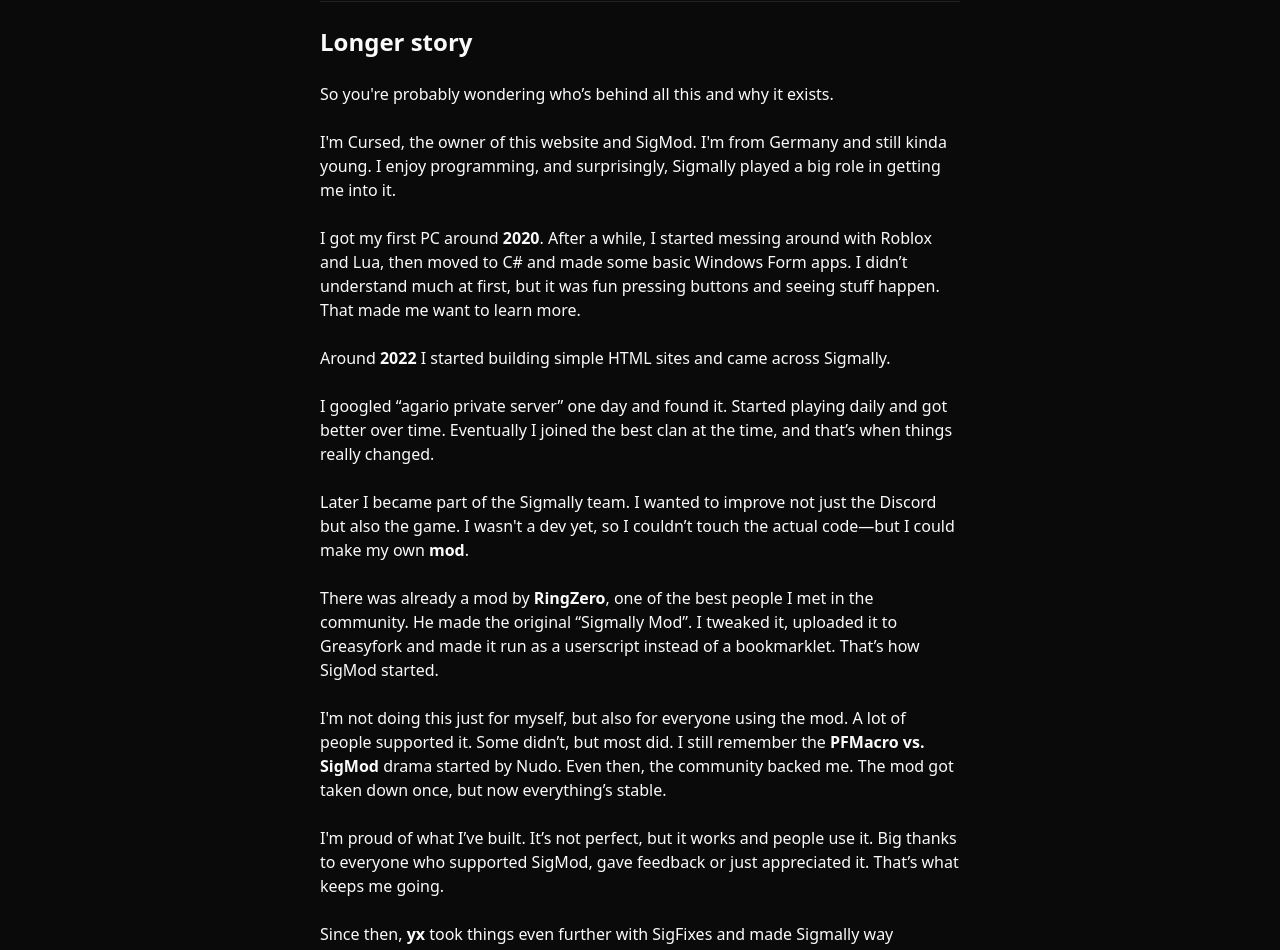
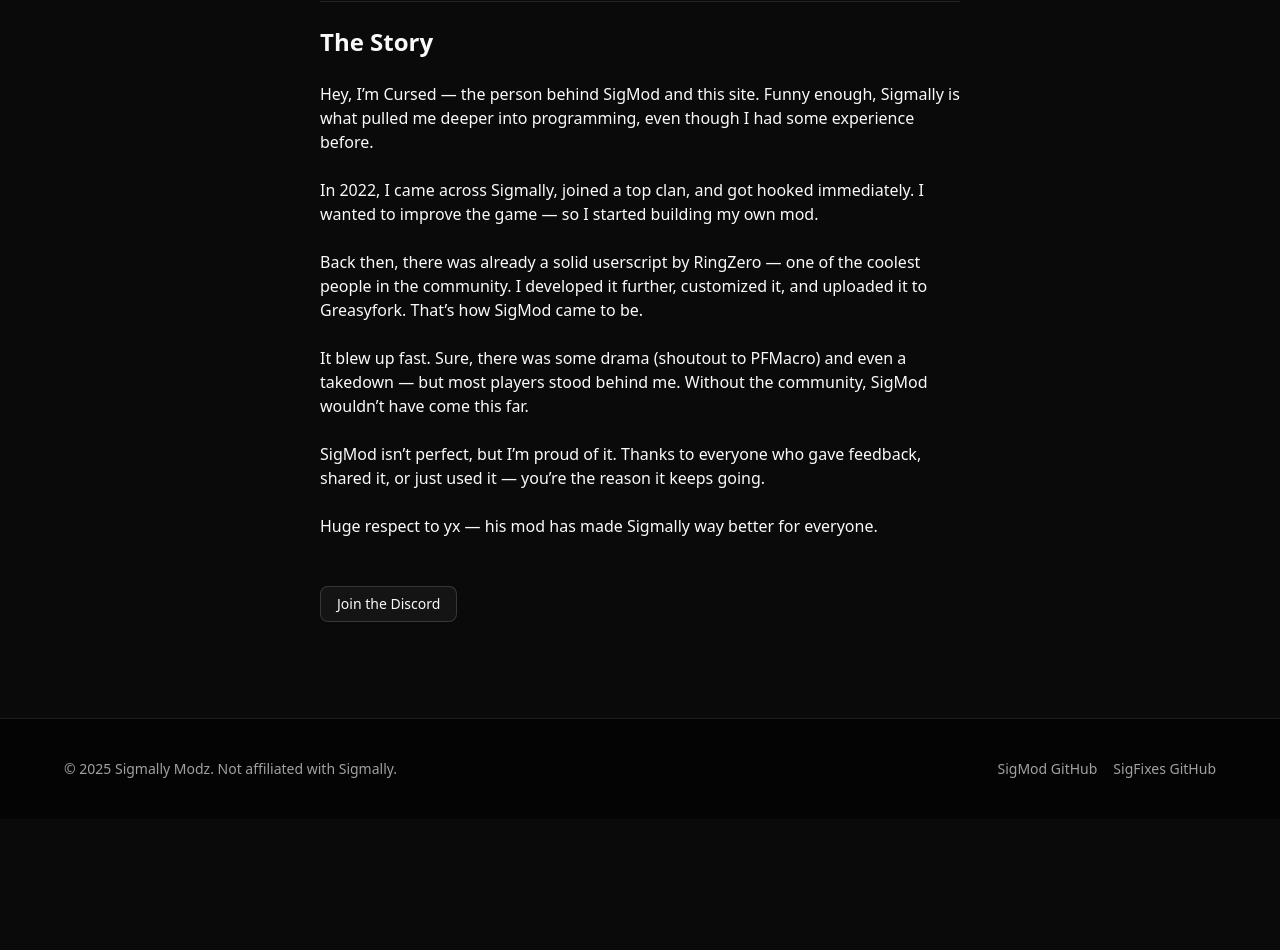
Before and after one commit to czrsd/sigmod-website, a Next.js app: page /en/about in a window 1280 px wide. Shown: the part 540-1490 px from the top of the page. After the commit the page ends 1359 px from the top, so only its background shows below. Built offline with nearby package versions, Linux system fonts and the light colour scheme.

Commit message:
Add translation for About page

```diff
--- a/messages/de.json
+++ b/messages/de.json
@@ -410,5 +410,22 @@
 		},
 		"needHelp": "Noch Fragen? Trete unserem Discord bei und öffne ein Support-Ticket – wir helfen dir gerne.",
 		"joinDiscord": "Discord beitreten"
+	},
+	"AboutPage": {
+		"title": "Über SigMod",
+		"tldr": {
+			"title": "Kurzfassung",
+			"text": "Ich bin Cursed aus Deutschland. Ich fing 2021 mit dem Programmieren an, entdeckte 2022 Sigmally und entwickelte SigMod basierend auf RingZeros Original-Mod. Mit Unterstützung von Leuten wie RingZero und yx wuchs SigMod zusammen mit Sigmally."
+		},
+		"story": {
+			"title": "Die Story",
+			"intro": "Hey, ich bin Cursed – der Kopf hinter SigMod und dieser Website. Lustigerweise war es Sigmally, das mich noch tiefer ins Programmieren gezogen hat, obwohl ich vorher schon ein bisschen drin war.",
+			"sigmodStart": "2022 bin ich auf Sigmally gestoßen, kam in einen Top-Clan und war sofort hooked. Ich wollte das Spiel verbessern – also fing ich an, meine eigene Mod zu bauen.",
+			"firstMod": "Damals gab’s schon ein starkes Userscript von RingZero – einer der coolsten Leute in der Community. Ich hab’s weiterentwickelt, angepasst und als Userscript auf Greasyfork hochgeladen. So entstand SigMod.",
+			"community": "Das Ding ging schnell durch die Decke. Klar gab’s Drama (Grüße an PFMacro) und sogar mal eine Sperrung – aber die meisten standen hinter mir. Ohne die Community hätte es SigMod nicht so weit geschafft.",
+			"thanks": "SigMod ist nicht perfekt, aber ich bin stolz drauf. Danke an alle, die Feedback gegeben, es geteilt oder einfach benutzt haben – ihr seid der Grund, warum’s weitergeht.",
+			"sigfixes": "Und riesigen Respekt an yx – seine SigFixes-Mod hat Sigmally für alle deutlich verbessert."
+		},
+		"joinDiscord": "Discord beitreten"
 	}
 }
--- a/messages/en.json
+++ b/messages/en.json
@@ -410,5 +410,22 @@
         },
         "needHelp": "Still need help? Join our Discord and open a support ticket — we’ll help you out.",
         "joinDiscord": "Join Discord"
+    },
+    "AboutPage": {
+        "title": "About SigMod",
+        "tldr": {
+            "title": "TL;DR",
+            "text": "I'm Cursed from Germany. I started coding around 2021, got hooked on Sigmally in 2022 and created SigMod as a userscript mod based on RingZero’s original. With support from people like RingZero and yx, both SigMod and Sigmally kept growing."
+        },
+        "story": {
+            "title": "The Story",
+            "intro": "Hey, I’m Cursed — the person behind SigMod and this site. Funny enough, Sigmally is what pulled me deeper into programming, even though I had some experience before.",
+            "sigmodStart": "In 2022, I came across Sigmally, joined a top clan, and got hooked immediately. I wanted to improve the game — so I started building my own mod.",
+            "firstMod": "Back then, there was already a solid userscript by RingZero — one of the coolest people in the community. I developed it further, customized it, and uploaded it to Greasyfork. That’s how SigMod came to be.",
+            "community": "It blew up fast. Sure, there was some drama (shoutout to PFMacro) and even a takedown — but most players stood behind me. Without the community, SigMod wouldn’t have come this far.",
+            "thanks": "SigMod isn’t perfect, but I’m proud of it. Thanks to everyone who gave feedback, shared it, or just used it — you’re the reason it keeps going.",
+            "sigfixes": "Huge respect to yx — his mod has made Sigmally way better for everyone."
+        },
+        "joinDiscord": "Join the Discord"
     }
 }
--- a/src/app/[locale]/about/page.tsx
+++ b/src/app/[locale]/about/page.tsx
@@ -2,87 +2,28 @@
 
 import { Button } from '@/components/ui/button';
 import Link from 'next/link';
+import { useTranslations } from 'next-intl';
 
 export default function AboutPage() {
+    const t = useTranslations('AboutPage');
+
     return (
         <section className='max-w-3xl mx-auto px-6 md:px-16 py-24 space-y-6'>
-            <h1 className='text-4xl font-bold mb-6'>About Me & SigMod</h1>
+            <h1 className='text-4xl font-bold mb-6'>{t('title')}</h1>
 
-            <h3 className='text-2xl font-semibold'>TL;DR</h3>
-            <p>
-                I'm Cursed from Germany. I started coding around 2021, got
-                hooked on Sigmally in 2022 and created SigMod as a userscript
-                mod based on RingZero’s original. With support from people like
-                RingZero and yx, both SigMod and Sigmally kept growing.
-            </p>
+            <h3 className='text-2xl font-semibold'>{t('tldr.title')}</h3>
+            <p>{t('tldr.text')}</p>
 
             <hr />
 
-            <h3 className='text-2xl font-semibold'>Longer story</h3>
-            <p>
-                So you're probably wondering who’s behind all this and why it
-                exists.
-            </p>
+            <h3 className='text-2xl font-semibold'>{t('story.title')}</h3>
 
-            <p>
-                I'm Cursed, the owner of this website and SigMod. I'm from
-                Germany and still kinda young. I enjoy programming, and
-                surprisingly, Sigmally played a big role in getting me into it.
-            </p>
-
-            <p>
-                I got my first PC around <strong>2020</strong>. After a while, I
-                started messing around with Roblox and Lua, then moved to C# and
-                made some basic Windows Form apps. I didn’t understand much at
-                first, but it was fun pressing buttons and seeing stuff happen.
-                That made me want to learn more.
-            </p>
-
-            <p>
-                Around <strong>2022</strong> I started building simple HTML
-                sites and came across Sigmally.
-            </p>
-
-            <p>
-                I googled “agario private server” one day and found it. Started
-                playing daily and got better over time. Eventually I joined the
-                best clan at the time, and that’s when things really changed.
-            </p>
-
-            <p>
-                Later I became part of the Sigmally team. I wanted to improve
-                not just the Discord but also the game. I wasn't a dev yet, so I
-                couldn’t touch the actual code—but I could make my own{' '}
-                <strong>mod</strong>.
-            </p>
-
-            <p>
-                There was already a mod by <strong>RingZero</strong>, one of the
-                best people I met in the community. He made the original
-                “Sigmally Mod”. I tweaked it, uploaded it to Greasyfork and made
-                it run as a userscript instead of a bookmarklet. That’s how
-                SigMod started.
-            </p>
-
-            <p>
-                I'm not doing this just for myself, but also for everyone using
-                the mod. A lot of people supported it. Some didn’t, but most
-                did. I still remember the <strong>PFMacro vs. SigMod</strong>{' '}
-                drama started by Nudo. Even then, the community backed me. The
-                mod got taken down once, but now everything’s stable.
-            </p>
-
-            <p>
-                I'm proud of what I’ve built. It’s not perfect, but it works and
-                people use it. Big thanks to everyone who supported SigMod, gave
-                feedback or just appreciated it. That’s what keeps me going.
-            </p>
-
-            <p>
-                Since then, <strong>yx</strong> took things even further with
-                SigFixes and made Sigmally way smoother for many more players.
-                Without him, the game wouldn’t be where it is now.
-            </p>
+            <p>{t('story.intro')}</p>
+            <p>{t('story.sigmodStart')}</p>
+            <p>{t('story.firstMod')}</p>
+            <p>{t('story.community')}</p>
+            <p>{t('story.thanks')}</p>
+            <p>{t('story.sigfixes')}</p>
 
             <div className='pt-6'>
                 <Button variant='outline' asChild>
@@ -91,7 +32,7 @@
                         target='_blank'
                         rel='noopener noreferrer'
                     >
-                        Join the Discord
+                        {t('joinDiscord')}
                     </Link>
                 </Button>
             </div>
```
